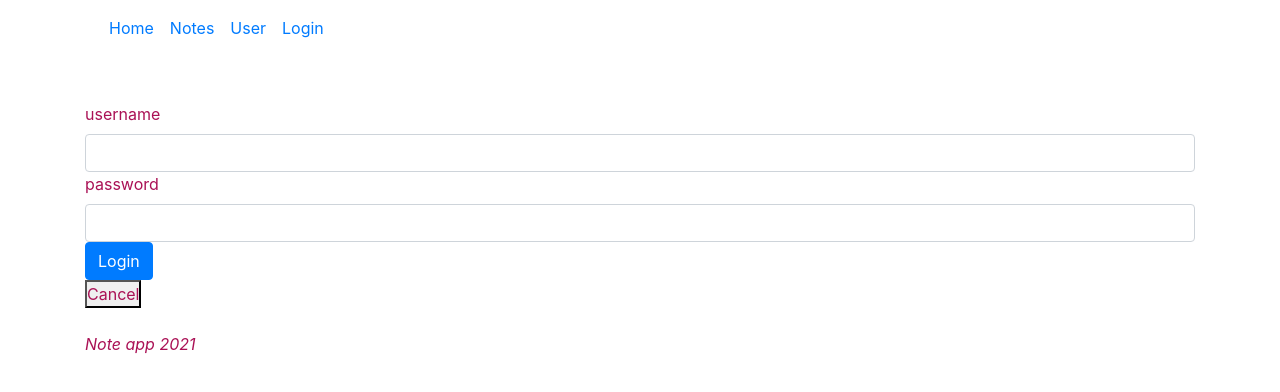
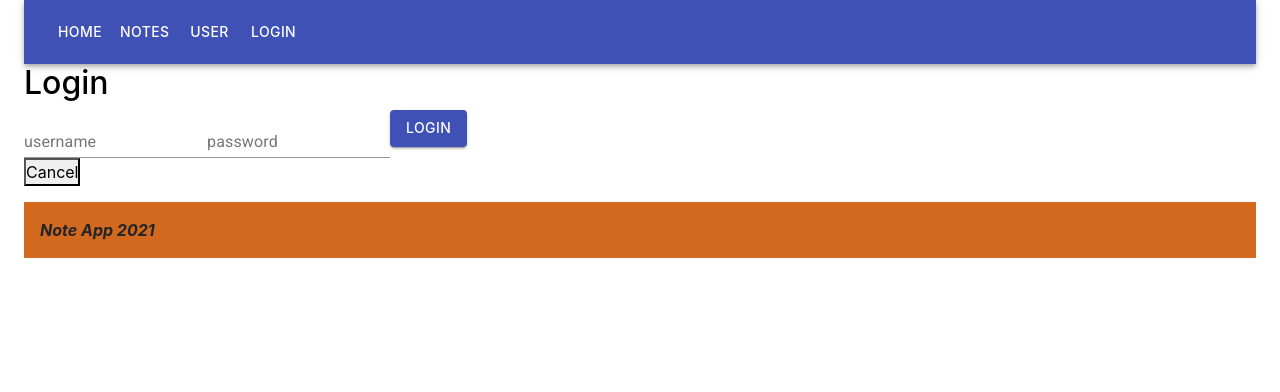
Before and after one commit to zer0gravty/fso-lesson, a React (Create React App) app in the folder client_app/: page /login in a window 1280 px wide. Shown: the top 392 px of the page. Built offline with nearby package versions, Linux system fonts and the light colour scheme; no server answers.

Commit message:
Finished Part 7

```diff
--- a/client_app/package.json
+++ b/client_app/package.json
@@ -3,6 +3,8 @@
   "version": "0.1.0",
   "private": true,
   "dependencies": {
+    "@material-ui/core": "^4.12.3",
+    "@material-ui/lab": "^4.0.0-alpha.60",
     "@testing-library/jest-dom": "^5.14.1",
     "@testing-library/react": "^11.2.7",
     "@testing-library/user-event": "^12.8.3",
@@ -14,6 +16,7 @@
     "react-dom": "^17.0.2",
     "react-router-dom": "^6.2.1",
     "react-scripts": "^5.0.0",
+    "styled-components": "^5.3.3",
     "web-vitals": "^1.1.2"
   },
   "proxy": "http://localhost:3001",
--- a/client_app/public/index.html
+++ b/client_app/public/index.html
@@ -11,7 +11,7 @@
       integrity="sha384-ggOyR0iXCbMQv3Xipma34MD+dH/1fQ784/j6cY/iJTQUOhcWr7x9JvoRxT2MZw1T"
       crossorigin="anonymous"
     />
-
+    <link rel="stylesheet" href="https://fonts.googleapis.com/css?family=Roboto:300,400,500,700&display=swap" />
     <title>Notes</title>
   </head>
   <body>
--- a/client_app/src/App.js
+++ b/client_app/src/App.js
@@ -1,7 +1,9 @@
 import React, { useState, useEffect, useRef } from 'react';
 import { Route, Routes } from 'react-router-dom';
-// bootstrap components
-import { Alert } from 'react-bootstrap';
+// bootstrap or Material UI components
+// import { Alert } from 'react-bootstrap';
+import { Container } from '@material-ui/core';
+import { Alert } from '@material-ui/lab';
 // custom components
 import NavigationBar from './components/NavigationBar';
 import Notification from './components/Notification';
@@ -84,19 +86,23 @@ const App = () => {
       setTimeout(() => {
         setAlertMessage(null);
       }, 10_000);
+      return true;
     } catch (e) {
       setErrorMessage('Wrong credentials.');
       setTimeout(() => {
         setErrorMessage(null);
       }, 5000);
+      return false;
     }
   };
 
   return (
-    <div className="container">
+    <Container>
+      {/* <div className="container"> if using bootstrap */}
       <Notification message={errorMessage} />
       <NavigationBar user={user} />
-      {alertMessage && <Alert variant='success'>{alertMessage}</Alert>}
+      {/* {alertMessage && <Alert variant='success'>{alertMessage}</Alert>} react-bootstrap */}
+      {alertMessage && <Alert severity='success'>{alertMessage}</Alert>}
       <Routes>
         <Route path='/' element={<HomePage />} />
         <Route
@@ -117,7 +123,8 @@ const App = () => {
         <Route path='/notes/:id' element={<NotePage notes={notes} />} />
       </Routes>
       <Footer />
-    </div>
+      {/* </div> */}
+    </Container>
   );
 };
 
--- /dev/null
+++ b/client_app/src/components/CustomComponents.js
@@ -0,0 +1,29 @@
+import styled from 'styled-components';
+
+const Button = styled.button`
+  background: Bisque;
+  font-size: 1em;
+  margin: 1em;
+  padding: 0.25em 1em;
+  border: 2px solid Chocolate;
+  border-radius: 3px;
+`;
+
+const Input = styled.input`
+  margin: 0.25em;
+`;
+
+const Footer = styled.footer`
+  background: Chocolate;
+  padding: 1em;
+  margin-top: 1em;
+  font-weight: 700;
+`;
+
+const CustomComponents = {
+  Button,
+  Input,
+  Footer,
+};
+
+export default CustomComponents;
--- a/client_app/src/components/Footer.js
+++ b/client_app/src/components/Footer.js
@@ -1,20 +1,10 @@
 import React from 'react';
+import CustomComponents from './CustomComponents';
 
-const Footer = () => {
-  const footerStyle = {
-    color: 'green',
-    fontStyle: 'italic',
-    fontSize: 16,
-  };
-
-  return (
-    <div style={footerStyle}>
-      <br />
-      <em>
-        Note app 2021
-      </em>
-    </div>
-  );
-};
+const Footer = () => (
+  <CustomComponents.Footer>
+    <em>Note App 2021</em>
+  </CustomComponents.Footer>
+);
 
 export default Footer;
--- a/client_app/src/components/LoginForm.js
+++ b/client_app/src/components/LoginForm.js
@@ -1,46 +1,83 @@
 import React, { useState } from 'react';
 import { useNavigate } from 'react-router-dom';
 import PropTypes from 'prop-types';
-import { Form, Button } from 'react-bootstrap';
+// import { Form, Button } from 'react-bootstrap';
+import { TextField, Button } from '@material-ui/core';
 
 const LoginForm = ({ login }) => {
   const navigate = useNavigate();
   const [username, setUsername] = useState('');
   const [password, setPassword] = useState('');
 
-  const handleLogin = (evt) => {
+  const handleLogin = async (evt) => {
     evt.preventDefault();
 
-    login({ username, password });
+    const loggedIn = await login({ username, password });
+    if (loggedIn) {
       setPassword('');
       setUsername('');
       navigate('../');
+    }
   };
 
+  // Material UI
   return (
     <div>
       <h2>Login</h2>
 
-      <Form onSubmit={handleLogin}>
-        <Form.Group>
-          <Form.Label>username</Form.Label>
-          <Form.Control
+      <form onSubmit={handleLogin}>
+        <TextField
           id='username'
           type='text'
+          label='username'
           value={username}
-            onChange={(e) => setUsername(e.target.value)} />
-          <Form.Label>password</Form.Label>
-          <Form.Control
+          onChange={(e) => setUsername(e.target.value)}
+        />
+
+        <TextField
           id='password'
           type='password'
+          label='password'
           value={password}
           onChange={(e) => setPassword(e.target.value)}
         />
-          <Button variant='primary' id='btn-login' type='submit'>Login</Button>
-        </Form.Group>
-      </Form>
+        <Button
+          variant='contained'
+          color='primary'
+          id='btn-login'
+          type='submit'
+        >
+          Login
+        </Button>
+      </form>
     </div>
   );
+
+  // react-bootstrap
+  // return (
+  //   <div>
+  //     <h2>Login</h2>
+
+  //     <Form onSubmit={handleLogin}>
+  //       <Form.Group>
+  //         <Form.Label>username</Form.Label>
+  //         <Form.Control
+  //           id='username'
+  //           type='text'
+  //           value={username}
+  //           onChange={(e) => setUsername(e.target.value)} />
+  //         <Form.Label>password</Form.Label>
+  //         <Form.Control
+  //           id='password'
+  //           type='password'
+  //           value={password}
+  //           onChange={(e) => setPassword(e.target.value)}
+  //         />
+  //         <Button variant='primary' id='btn-login' type='submit'>Login</Button>
+  //       </Form.Group>
+  //     </Form>
+  //   </div>
+  // );
 };
 
 LoginForm.propTypes = {
--- a/client_app/src/components/NavigationBar.js
+++ b/client_app/src/components/NavigationBar.js
@@ -1,30 +1,47 @@
 import React from 'react';
 import { Link } from 'react-router-dom';
-import { Navbar, Nav } from 'react-bootstrap';
+// import { Navbar, Nav } from 'react-bootstrap';
+import { AppBar, Toolbar, Button } from '@material-ui/core';
 
+// Material UI
 const NavigationBar = ({ user }) => (
-  <Navbar collapseOnSelect expand='lg' variant='dark'>
-    <Navbar.Toggle aria-controls='responsive-navbar-nav' />
-    <Navbar.Collapse id='responsive-navbar-nav'>
-      <Nav className='mr-auto'>
-        <Nav.Link href='#' as='span'>
-          <Link to='/'>Home</Link>
-        </Nav.Link>
-        <Nav.Link href='#' as='span'>
-          <Link to='/notes'>Notes</Link>
-        </Nav.Link>
-        <Nav.Link href='#' as='span'>
-          <Link to='/login'>User</Link>
-        </Nav.Link>
-        <Nav.Link href='#' as='span'>
-          {user
-            ? <h4>{user.username} is logged in.</h4>
-            : <Link to='/login'>Login</Link>
-          }
-        </Nav.Link>
-      </Nav>
-    </Navbar.Collapse>
-  </Navbar>
+  <AppBar position='static'>
+    <Toolbar>
+      <Button color='inherit' component={Link} to='/'>Home</Button>
+      <Button color='inherit' component={Link} to='/notes'>Notes</Button>
+      <Button color='inherit' component={Link} to='/login'>User</Button>
+      {user
+        ? <h4>{user.username} is logged in.</h4>
+        : <Button color='inherit' component={Link} to='/login'>Login</Button>
+      }
+    </Toolbar>
+  </AppBar>
 );
 
+// react-bootstrap
+// const NavigationBar = ({ user }) => (
+//   <Navbar collapseOnSelect expand='lg' variant='dark'>
+//     <Navbar.Toggle aria-controls='responsive-navbar-nav' />
+//     <Navbar.Collapse id='responsive-navbar-nav'>
+//       <Nav className='mr-auto'>
+//         <Nav.Link href='#' as='span'>
+//           <Link to='/'>Home</Link>
+//         </Nav.Link>
+//         <Nav.Link href='#' as='span'>
+//           <Link to='/notes'>Notes</Link>
+//         </Nav.Link>
+//         <Nav.Link href='#' as='span'>
+//           <Link to='/login'>User</Link>
+//         </Nav.Link>
+//         <Nav.Link href='#' as='span'>
+//           {user
+//             ? <h4>{user.username} is logged in.</h4>
+//             : <Link to='/login'>Login</Link>
+//           }
+//         </Nav.Link>
+//       </Nav>
+//     </Navbar.Collapse>
+//   </Navbar>
+// );
+
 export default NavigationBar;
--- a/client_app/src/index.css
+++ b/client_app/src/index.css
@@ -2,7 +2,6 @@
   box-sizing: border-box;
   margin: 0;
   padding: 0;
-  color: #aa1155;
   font-family: -apple-system, BlinkMacSystemFont, 'Segoe UI', 'Roboto', 'Oxygen',
     'Ubuntu', 'Cantarell', 'Fira Sans', 'Droid Sans', 'Helvetica Neue',
     sans-serif;
@@ -11,5 +10,5 @@
 }
 
 body h1, h2, h3, p {
-  color: white;
+  color: black;
 }
--- a/client_app/src/pages/NotesPage.js
+++ b/client_app/src/pages/NotesPage.js
@@ -1,5 +1,13 @@
 import React, { forwardRef, useState } from 'react';
-import { Table } from 'react-bootstrap';
+// import { Table } from 'react-bootstrap';
+import {
+  Table,
+  TableBody,
+  TableCell,
+  TableContainer,
+  TableRow,
+  Paper,
+} from '@material-ui/core';
 import NoteForm from '../components/NoteForm';
 import Note from '../components/Note';
 import Togglable from '../components/Togglable';
@@ -9,6 +17,7 @@ const NotesPage = forwardRef((props, ref) => {
   const [showAll, setShowAll] = useState(true);
   const notesToShow = showAll ? notes : notes.filter((note) => note.important);
 
+  // Material UI
   return (
     <section>
       <h2>Notes</h2>
@@ -21,25 +30,60 @@ const NotesPage = forwardRef((props, ref) => {
           show {showAll ? 'important' : 'all'}
         </button>
       </div>
-      <Table striped>
-        <tbody>
+      <TableContainer component={Paper}>
+        <Table>
+          <TableBody>
             {notesToShow.map((note) => (
-            <tr key={note.id}>
-              <td>
+              <TableRow key={note.id}>
+                <TableCell>
                   <Note
                     note={note}
                     toggleImportance={() => toggleImportanceOf(note.id)}
                   />
-              </td>
-              <td>
+                </TableCell>
+                <TableCell>
                   {note.user.name}
-              </td>
-            </tr>
+                </TableCell>
+              </TableRow>
             ))}
-        </tbody>
+          </TableBody>
         </Table>
+      </TableContainer>
     </section>
   );
+
+  // react-bootstrap
+  // return (
+  //   <section>
+  //     <h2>Notes</h2>
+  //     <Togglable btnLabel={'Display Notes Form'} ref={ref}>
+  //       <NoteForm createNote={addNote} />
+  //     </Togglable>
+
+  //     <div>
+  //       <button onClick={() => setShowAll(!showAll)}>
+  //         show {showAll ? 'important' : 'all'}
+  //       </button>
+  //     </div>
+  //     <Table striped>
+  //       <tbody>
+  //         {notesToShow.map((note) => (
+  //           <tr key={note.id}>
+  //             <td>
+  //               <Note
+  //                 note={note}
+  //                 toggleImportance={() => toggleImportanceOf(note.id)}
+  //               />
+  //             </td>
+  //             <td>
+  //               {note.user.name}
+  //             </td>
+  //           </tr>
+  //         ))}
+  //       </tbody>
+  //     </Table>
+  //   </section>
+  // );
 });
 
 NotesPage.displayName = 'NotesPage';
```
Also changed, not shown: 1 other file (tests, documents, lock files or other folders). Lines whose indentation alone changed are shown as unchanged.
